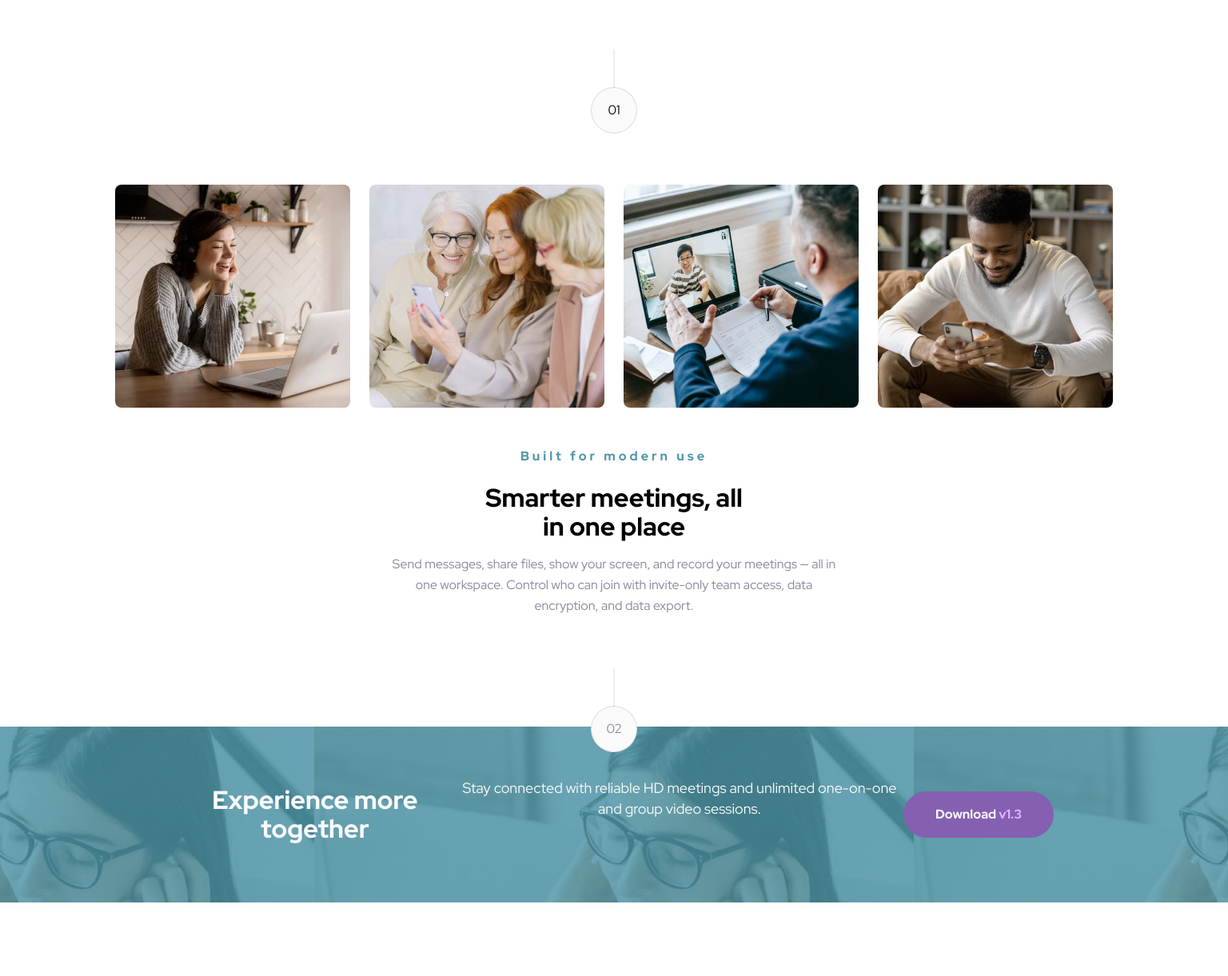
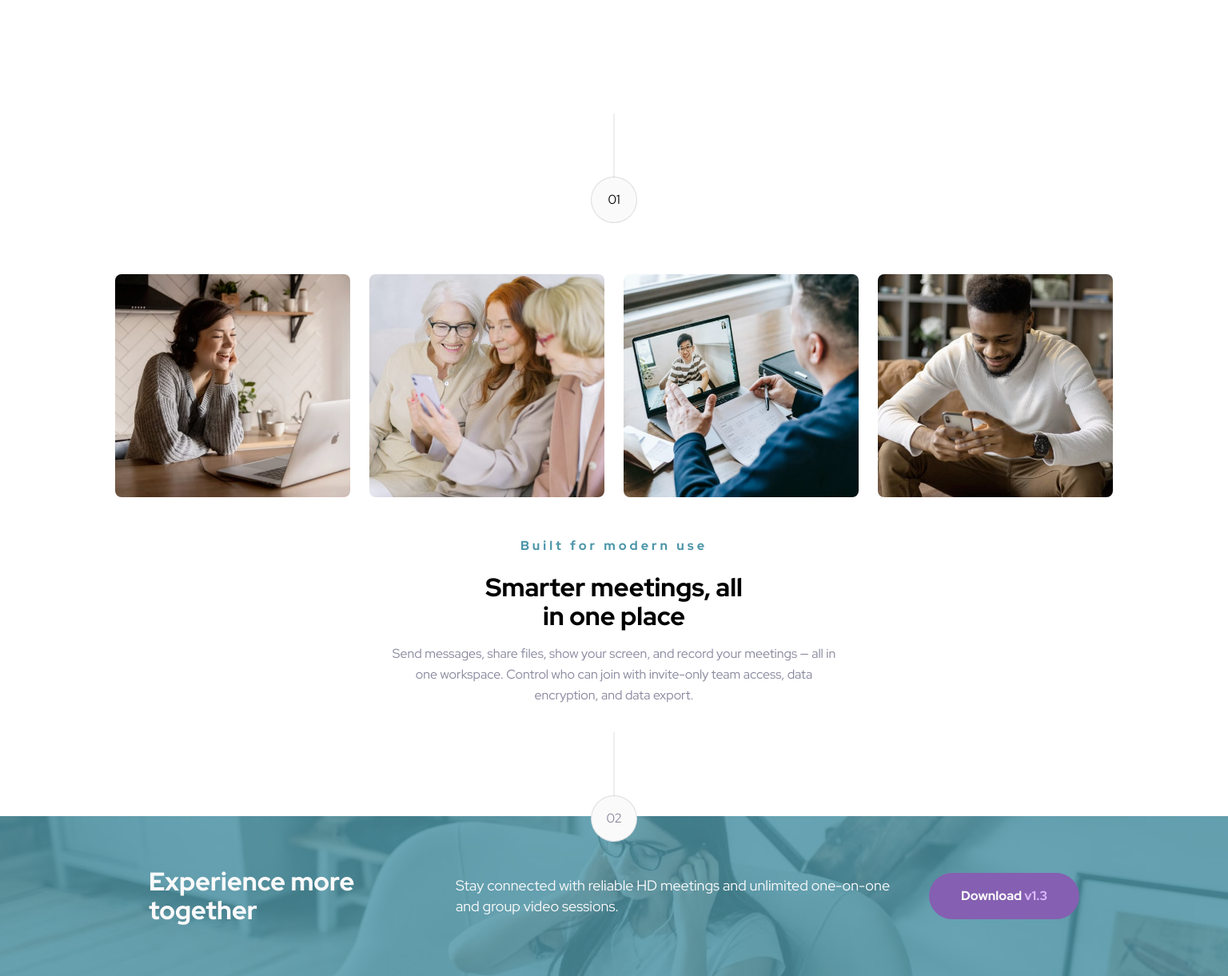
Before and after one commit to cwwittor/meet-landing-page, a plain HTML site: page src/index.html in a window 1536 px wide. Shown: the part 488-1709 px from the top of the page at 80% size. Before the commit the page ends 1617 px from the top, so only its background shows below. Drawn offline with Linux system fonts and the light colour scheme.

Commit message:
Finishing desktop responsive design and footer image changes

```diff
--- a/src/style.css
+++ b/src/style.css
@@ -92,7 +92,7 @@ body {
 }
 
 .center-circle {
-  margin: 7rem 0 4rem 0;
+  margin: 9rem 0 4rem 0;
   display: flex;
   justify-content: center;
   align-content: center;
@@ -114,10 +114,10 @@ body {
   opacity: 0.25;
   content: "";
   position: absolute;
-  top: -3rem; /* Adjust the length of the line as needed */
+  top: -5rem; /* Adjust the length of the line as needed */
   left: 50%;
   width: 1px;
-  height: 3rem;
+  height: 5rem;
   background-color: grey;
   transform: translateX(-50%);
 }
@@ -276,9 +276,23 @@ body {
   .squish-footing-paragraph {
     max-width: 35rem;
   }
+
+  .center-circle {
+    margin: 12rem 0 4rem 0;
+  }
+
+  .background-img {
+    background-image: url("./assets/tablet/image-footer.jpg");
+    background-repeat: no-repeat;
+    background-size: cover;
+  }
 }
 
 @media (min-width: 1440px) {
+  .center-circle {
+    margin: 14rem 0 4rem 0;
+  }
+
   .profile-image {
     display: none;
   }
@@ -295,6 +309,10 @@ body {
 
   .background-img {
     flex-direction: row;
+    background-image: url("./assets/desktop/image-footer.jpg");
+    background-repeat: no-repeat;
+    background-size: cover;
+    gap: 2rem;
   }
 
   .grid-users {
@@ -305,4 +323,16 @@ body {
     margin-top: 0;
     margin-bottom: 0;
   }
+
+  .squish-footing-header {
+    text-align: start;
+  }
+
+  .squish-footing-paragraph {
+    text-align: start;
+  }
+
+  .small-bottom-margin {
+    margin-bottom: 0;
+  }
 }
```
Also changed, not shown: 2 other files.
